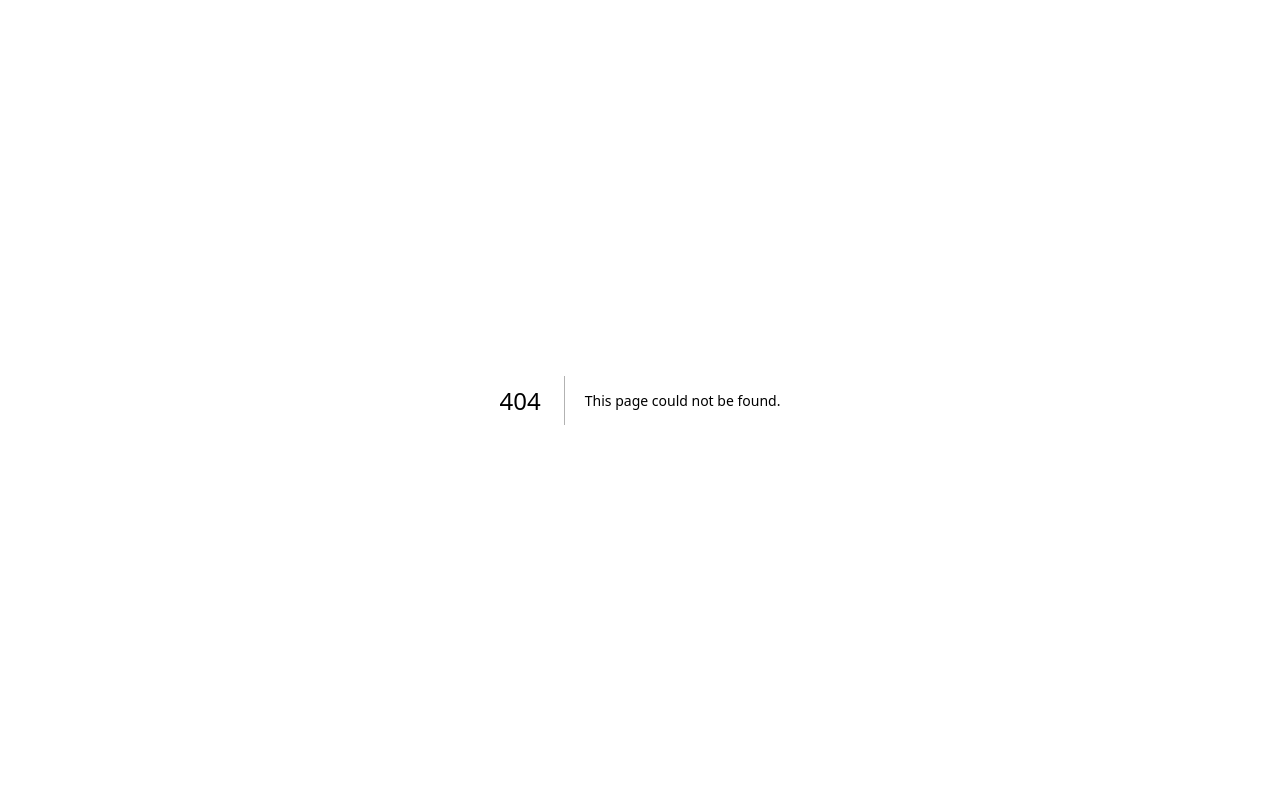
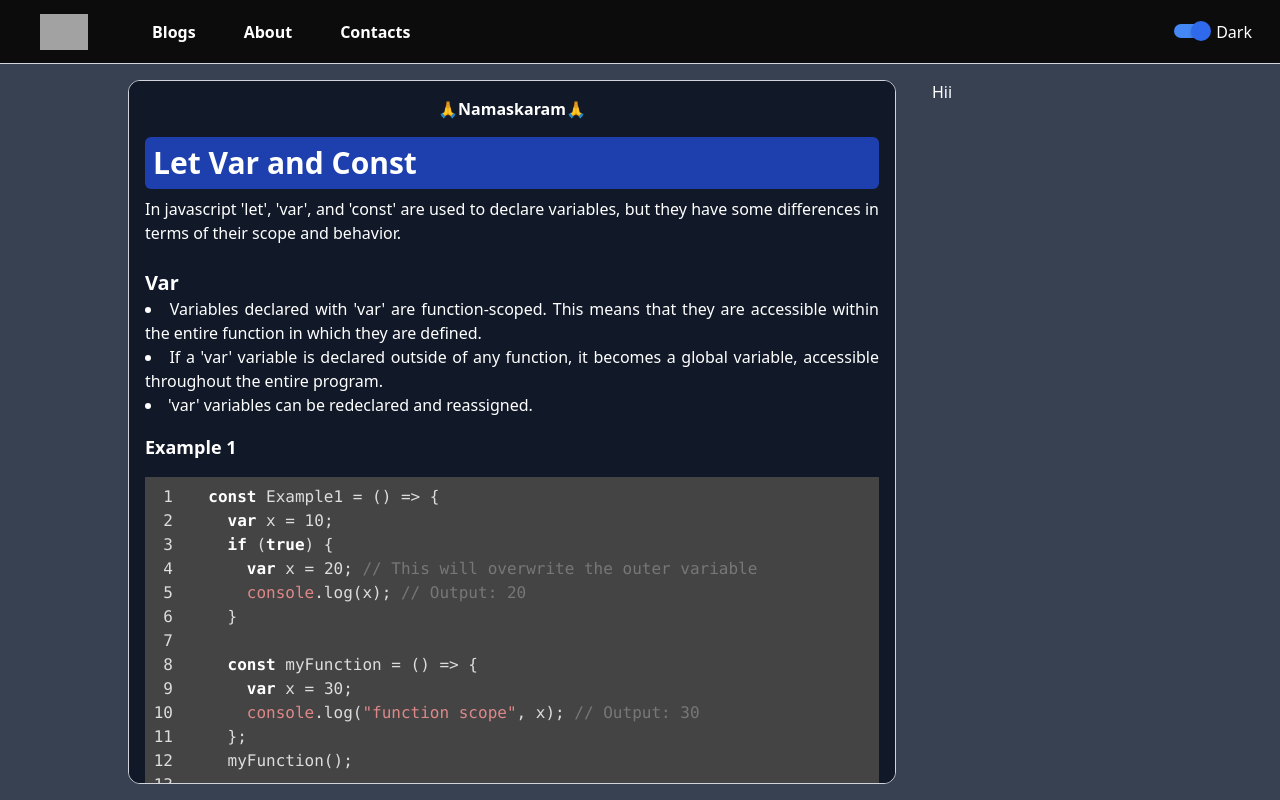
Before and after one commit to iamshiv007/NextJS-Portfolio, a Next.js app: page /posts/javascript/letVarConst in a window 1280 px wide. Before the commit this address had no page. Built offline with nearby package versions, Linux system fonts and the light colour scheme; grey boxes are pictures that could not be loaded.

Commit message:
let. var and const completed

```diff
--- a/components/blogData.jsx
+++ b/components/blogData.jsx
@@ -174,4 +174,11 @@ export const blogs = [
     linkName: "javascript/spreadOperator",
     date: "June 29, 2023",
   },
+  {
+    name: "Let Var and Const",
+    imageUrl:
+      "https://blogger.googleusercontent.com/img/a/AVvXsEjtvbXJQa3o7dsXB27ED6xiA2DlUTEG1eTDaT1wK_cUtLRwoMHBhTeNSimGv9v5d0Fh92nRW02lze1jjhP0CoSEgwdJ2zztMg0QMQuCZrOc4hHsBafBsinTRrkee7O1qcjEY5D5H5sQW-uapZX_DXxIpgtOAamuqtEQkKBiNEgIutlFy989AhyiuTWI=w1200-h630-p-k-no-nu",
+    linkName: "javascript/letVarConst",
+    date: "June 30, 2023",
+  },
 ];
--- /dev/null
+++ b/pages/posts/javascript/letVarConst.jsx
@@ -0,0 +1,245 @@
+import Navbar from "@/components/Navbar";
+import Theme from "@/components/Theme";
+import Head from "next/head";
+import React, { Fragment, useContext } from "react";
+import { github } from "react-syntax-highlighter/dist/cjs/styles/hljs";
+import { dark } from "react-syntax-highlighter/dist/cjs/styles/hljs";
+import SyntaxHighlighter from "react-syntax-highlighter";
+import { BlogContext } from "@/contextApi/blogContext";
+
+const LetVarConst = () => {
+  const { dark: myDark } = useContext(BlogContext);
+
+  return (
+    <Fragment>
+      <Head>
+        <title>Let Var Const</title>
+      </Head>
+
+      <Theme>
+        <Navbar />
+
+        <div className="layoutContainer">
+          <div className="layoutBox1">
+            <p className="font-bold text-center mb-3">🙏Namaskaram🙏</p>
+            <h2 className="text-3xl font-bold mt-4 dark:bg-blue-800 bg-blue-400 p-2 rounded-md">
+              Let Var and Const
+            </h2>
+
+            <p className="mt-2">
+              In javascript 'let', 'var', and 'const' are used to declare
+              variables, but they have some differences in terms of their scope
+              and behavior.
+            </p>
+
+            <Var myDark={myDark} />
+            <Let myDark={myDark} />
+            <Const myDark={myDark} />
+          </div>
+
+          <div className="layoutBox2">Hii</div>
+        </div>
+      </Theme>
+    </Fragment>
+  );
+};
+
+export default LetVarConst;
+
+const Var = ({ myDark }) => {
+  return (
+    <>
+      <h3 className="text-xl font-bold mt-6">Var</h3>
+      <ul className="list-inside list-disc">
+        <li>
+          Variables declared with 'var' are function-scoped. This means that
+          they are accessible within the entire function in which they are
+          defined.
+        </li>
+        <li>
+          If a 'var' variable is declared outside of any function, it becomes a
+          global variable, accessible throughout the entire program.
+        </li>
+        <li>'var' variables can be redeclared and reassigned.</li>
+      </ul>
+
+      <Example1 myDark={myDark} />
+    </>
+  );
+};
+
+const Example1 = ({ myDark }) => {
+  const codeString = `  const Example1 = () => {
+    var x = 10;
+    if (true) {
+      var x = 20; // This will overwrite the outer variable
+      console.log(x); // Output: 20
+    }
+
+    const myFunction = () => {
+      var x = 30;
+      console.log("function scope", x); // Output: 30
+    };
+    myFunction();
+
+    const myFunction2 = () => {
+      console.log("Point two", x) // Output: 20
+    }
+    myFunction2()
+
+    console.log(x); // Output: 20
+  };`;
+
+  var x = 10;
+  if (10 === 10) {
+    var x = 20; // This will overwrite the outer variable
+    console.log(x); // Output: 20
+  }
+
+  const myFunction = () => {
+    var x = 30;
+    console.log("function scope", x); // Output: 30
+  };
+  myFunction();
+
+  const myFunction2 = () => {
+    console.log("Point two", x); // Output: 20
+  };
+  myFunction2();
+
+  console.log(x); // Output: 20
+  return (
+    <>
+      <h3 className="text-lg font-bold my-4">Example 1</h3>
+      <SyntaxHighlighter
+        showLineNumbers={true}
+        language="javascript"
+        style={myDark ? dark : github}
+      >
+        {codeString}
+      </SyntaxHighlighter>
+    </>
+  );
+};
+
+const Let = ({ myDark }) => {
+  return (
+    <>
+      <h3 className="text-xl font-bold mt-6">Let</h3>
+      <ul className="list-inside list-disc">
+        <li>
+          Variables declared with 'let' are block-scoped. This means that they
+          are accessible only within the block in which they are defined, such
+          as within loops or conditional statement.
+        </li>
+        <li>
+          'let' variable can be reassigned, but they cannot be redeclared within
+          the same block scope.{" "}
+        </li>
+      </ul>
+
+      <Example2 myDark={myDark} />
+    </>
+  );
+};
+
+const Example2 = ({ myDark }) => {
+  const codeString = `  const Example2 = () => {
+    let x = 10;
+    if (10 === 10) {
+      let x = 20; // This creates a new variable in a different scope
+      console.log(x); // Output: 20
+
+      x = 30 // Reassign
+      console.log(x) // Output: 30
+
+      // let x = 40 // wrong ❌  not redclarable
+    }
+    console.log(x); // Output: 10
+  };
+  `;
+  let x = 10;
+  if (true) {
+    let x = 20; // This creates a new variable in a different scope
+    console.log(x); // Output: 20
+
+    x = 30; // Reassign
+    console.log(x); // Output: 30
+
+    // let x = 40 // wrong ❌  not redclarable
+  }
+  console.log(x); // Output: 10
+  return (
+    <div>
+      <h3 className="text-lg font-bold my-4">Example 2</h3>
+      <SyntaxHighlighter
+        showLineNumbers={true}
+        language="javascript"
+        style={myDark ? dark : github}
+      >
+        {codeString}
+      </SyntaxHighlighter>
+    </div>
+  );
+};
+
+const Const = ({ myDark }) => {
+  return (
+    <>
+      <h3 className="text-xl font-bold mt-6">const</h3>
+      <ul className="list-inside list-disc">
+        <li>Variables declared with 'const' are also block-scoped.</li>
+        <li>
+          'const' variables cannot be reassigned once they are initialized.
+          However, for objects and arrays, the properties and elements can be
+          modified.
+        </li>
+        <li>
+          It is common to use 'const' for values that are not intended to be
+          changed.
+        </li>
+      </ul>
+
+      <Example3 myDark={myDark} />
+    </>
+  );
+};
+
+const Example3 = ({ myDark }) => {
+  const codeString = `const Example3 = () => {
+    const x = 10;
+    if (true) {
+      const x = 20; // This creates a new variable in a different scope
+      console.log(x); // Output: 20
+    }
+    console.log(x); // Output: 10
+
+    // x = 30; // cannot reassign
+
+    // const x = 40;  // cannot redclare
+  };`;
+
+  const x = 10;
+  if (true) {
+    const x = 20; // This creates a new variable in a different scope
+    console.log(x); // Output: 20
+  }
+  console.log(x); // Output: 10
+
+  // x = 30; // cannot reassign
+
+  // const x = 40;  // cannot redclare
+
+  return (
+    <div>
+      <h3 className="text-lg font-bold my-4">Example 3</h3>
+      <SyntaxHighlighter
+        showLineNumbers={true}
+        language="javascript"
+        style={myDark ? dark : github}
+      >
+        {codeString}
+      </SyntaxHighlighter>
+    </div>
+  );
+};
```
Also changed, not shown: 1 other file (tests, documents, lock files or other folders).
